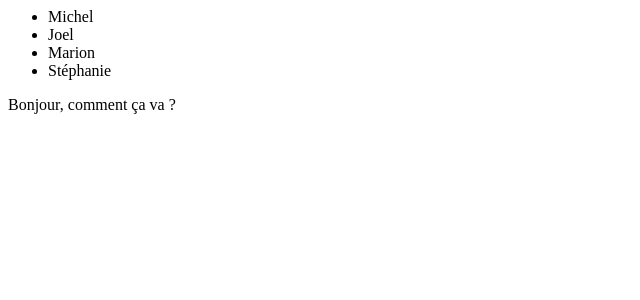
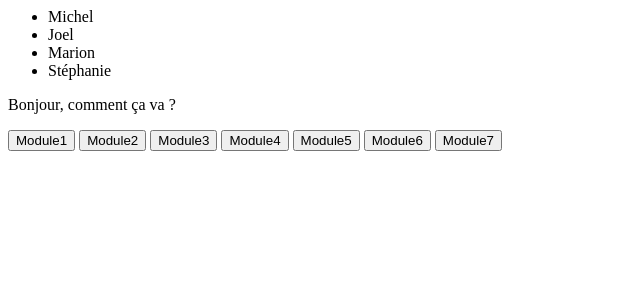
Before and after one commit to StefBrierre/SIOMassy2015, a PHP site: page / in a window 1280 px wide. Shown: the top 300 px of the page, without its empty margins (0-640 px from the left). Run offline with PHP 8.4, Linux system fonts and the light colour scheme.

Commit message:
Merge origin/master
Conflicts:
	manips/index.php

```diff
--- a/manips/index.php
+++ b/manips/index.php
@@ -7,3 +7,12 @@
   <li>Stéphanie</li>
 </ul>
 <p>Bonjour, comment ça va ?</p>
+<form>
+        <input type="button" name="modules" value="Module1"/>
+        <input type="button" name="modules" value="Module2"/>
+        <input type="button" name="modules" value="Module3"/>
+        <input type="button" name="modules" value="Module4"/>
+        <input type="button" name="modules" value="Module5"/>
+        <input type="button" name="modules" value="Module6"/>
+        <input type="button" name="modules" value="Module7"/>
+</form>
```
